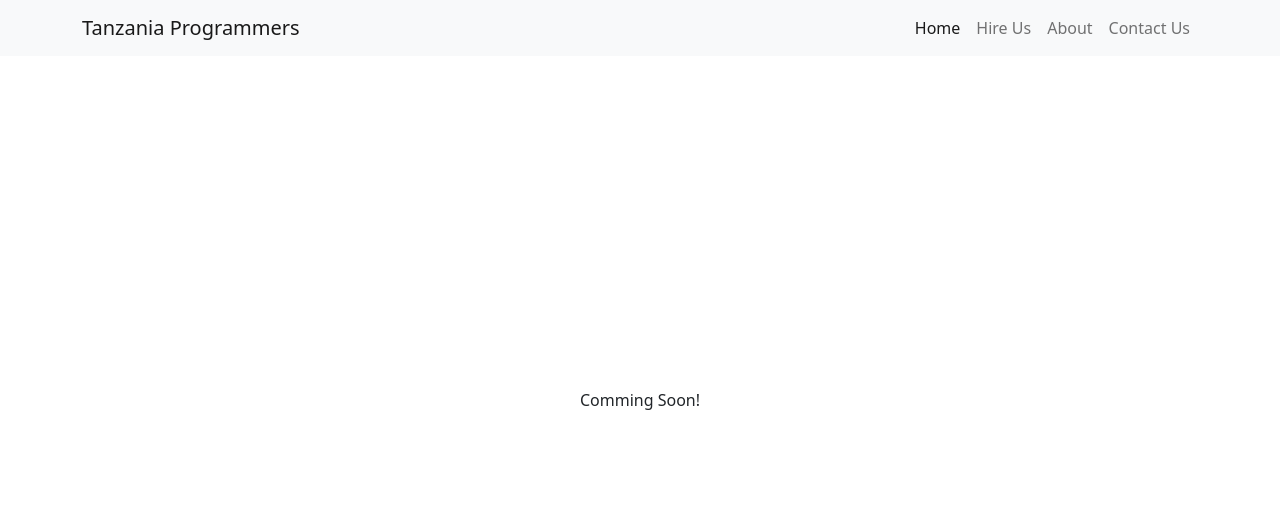
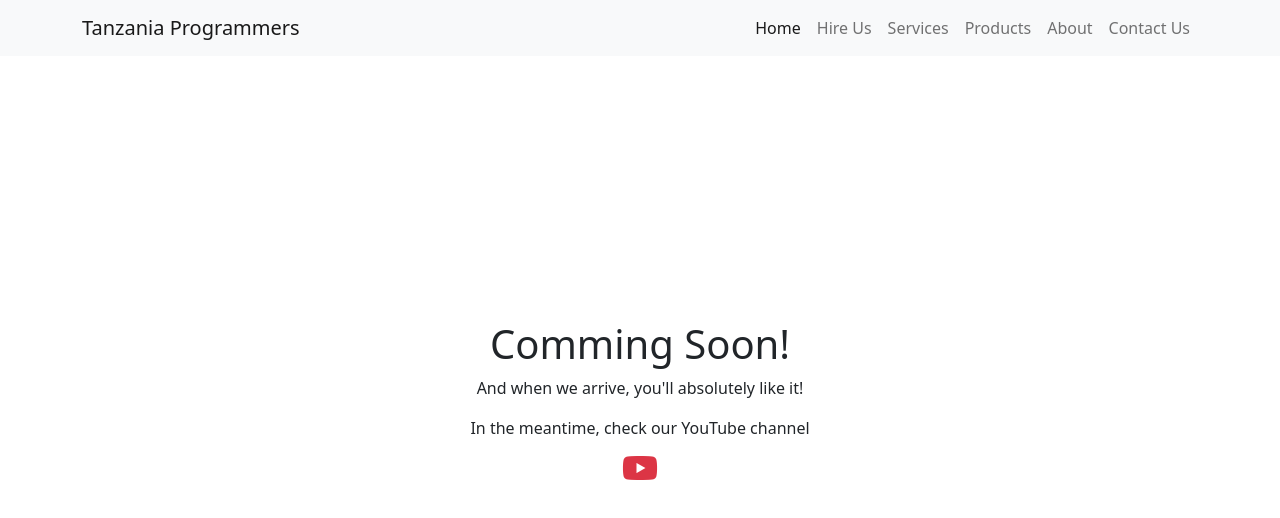
Before and after one commit to Tanzania-Programmers/website, a plain HTML site: page index.html in a window 1280 px wide. Drawn offline with nearby package versions, Linux system fonts and the light colour scheme.

Commit message:
youtube link

```diff
--- a/css/styles.css
+++ b/css/styles.css
@@ -1,7 +1,12 @@
 .middle {
+    width: 100%;
     position: absolute;
     top: 50%;
     left: 50%;
     transform: translate(-50%, -50%);
     text-align: center;
 }
+
+.to-background{
+    z-index: -2;
+}
--- a/index.html
+++ b/index.html
@@ -9,10 +9,13 @@
   <!-- google site verification -->
   <meta name="google-site-verification" content="gIpNea403uDYxYUrI59CPTxx_foTkr25fjGFjW9F9CA" />
 
-  <!-- Bootstrap CSS v5.2.1 -->
+  <!-- bootstrap -->
   <link href="https://cdn.jsdelivr.net/npm/bootstrap@5.2.1/dist/css/bootstrap.min.css" rel="stylesheet"
     integrity="sha384-iYQeCzEYFbKjA/T2uDLTpkwGzCiq6soy8tYaI1GyVh/UjpbCx/TYkiZhlZB6+fzT" crossorigin="anonymous">
+  <!-- fontawesome -->
+  <link rel="stylesheet" href="https://cdnjs.cloudflare.com/ajax/libs/font-awesome/6.2.1/css/all.min.css">
 
+  <!-- custom styles -->
   <link rel="stylesheet" href="css/styles.css">
 
 </head>
@@ -37,6 +40,12 @@
                   <a class="nav-link" href="#">Hire Us</a>
                </li>
                <li class="nav-item">
+                  <a class="nav-link" href="#">Services</a>
+               </li>
+               <li class="nav-item">
+                  <a class="nav-link" href="#">Products</a>
+               </li>
+               <li class="nav-item">
                   <a class="nav-link" href="#">About</a>
                </li>
                <li class="nav-item">
@@ -50,9 +59,18 @@
 
   <main>
    <div class="container">
-      <p class="middle">
-         Comming Soon!
-      </p>
+      <span class="middle to-background">
+         <p class="h1">Comming Soon!</p>
+         <p>And when we arrive, you'll absolutely like it!</p>
+
+         <!-- active social links -->
+         In the meantime, check our YouTube channel
+         <div class="mt-3">
+            <a href="https://www.youtube.com/@tanzaniaprogrammers">
+               <i class="fa-brands fa-youtube fa-2xl mx-3 text-danger"></i>
+            </a>
+         </div>
+      </span>
    </div>
   </main>
 
```
